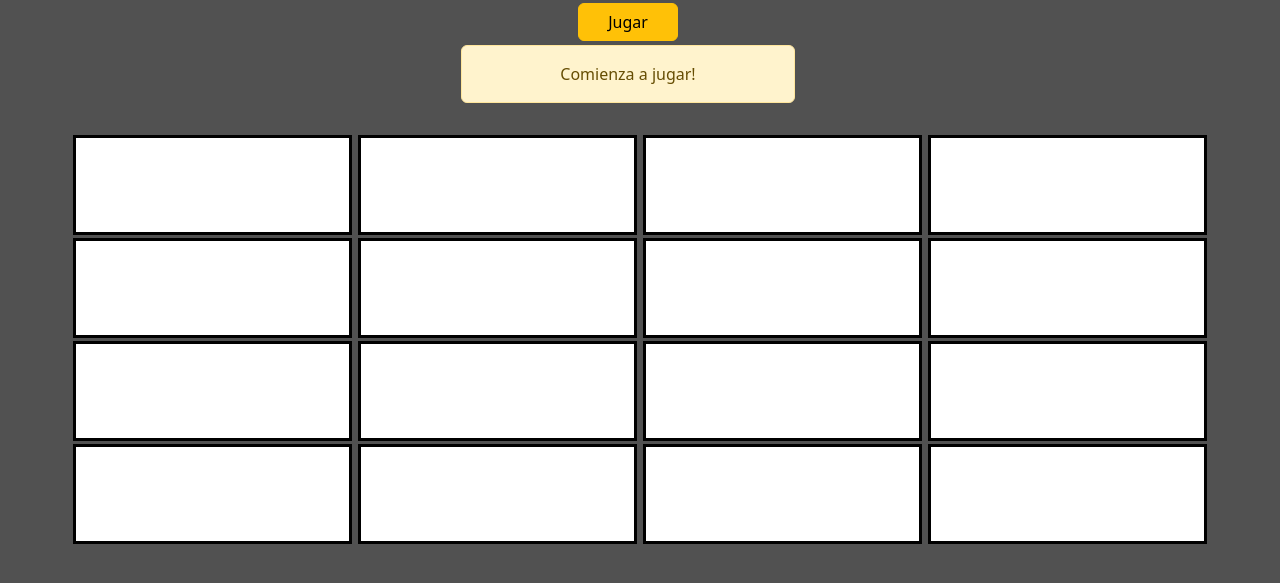
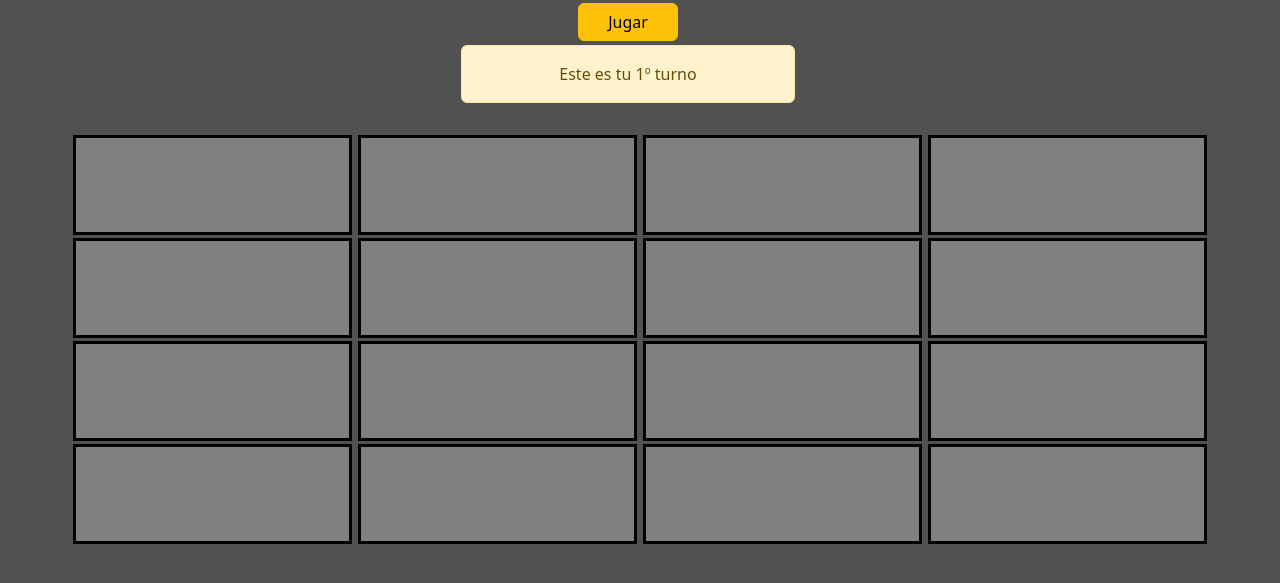
Before and after one commit to Rodrigo-ade/memo-test, a website: page index.html in a window 1280 px wide. Both pictures are taken after a click on the button "Jugar". Shown: the part 53-636 px from the top of the page. Drawn offline with nearby package versions, Linux system fonts and the light colour scheme.

Commit message:
Se agrega lógica de la maquina
Antes de comenzar a jugar, se deben mezclar las fichas y colocarlas en el tablero de forma aleatoria

```diff
--- a/index.html
+++ b/index.html
@@ -16,7 +16,7 @@
             <button type="button" class="btn btn-warning mx-auto">Jugar</button>
         </div>
         <div class="row mt-1">
-            <div class="alert alert-warning" role="alert">
+            <div class="alert alert-warning" role="alert" id="situacion-turno">
                 Comienza a jugar!
             </div>
         </div>
--- a/src/index.js
+++ b/src/index.js
@@ -0,0 +1,49 @@
+const $FICHAS = document.querySelectorAll(".ficha");
+const COLORES = ["azul","rojo","amarillo","verde","violeta","naranja","celeste","blanco"];
+const PARES_DE_COLORES = COLORES.concat(COLORES);
+const $JUGAR = document.querySelector(".btn");
+let turno = 1;
+
+$JUGAR.onclick = iniciarJuego;
+
+function iniciarJuego(){
+    colocarParesColores(mezclarColores(PARES_DE_COLORES));
+    actualizarPanelTurno(`Este es tu ${turno}º turno`);
+    ocultarFichas($FICHAS);
+}
+
+function ocultarFichas($fichas){
+    $fichas.forEach(function($ficha){
+        $ficha.setAttribute("oculta", true);
+    });
+}
+
+function actualizarPanelTurno(mensaje){
+    document.querySelector("#situacion-turno").textContent = mensaje;
+}
+
+function mezclarColores(colores){
+    let coloresOrdenados = duplicarColores(colores);
+    const COLORES_MEZCLADOS = [];
+    while(coloresOrdenados.length != 0){
+        let numeroRandom = Math.floor(Math.random() * coloresOrdenados.length);
+        const COLOR = coloresOrdenados[numeroRandom];
+        COLORES_MEZCLADOS.push(COLOR);
+        coloresOrdenados.splice(numeroRandom,1);
+    }
+    return COLORES_MEZCLADOS;
+}
+
+function duplicarColores(colores){
+    let copiaColores = [];
+    colores.forEach(function (color){
+        copiaColores.push(color);
+    })
+    return copiaColores;
+}
+
+function colocarParesColores(colores){
+    colores.forEach(function(color,index){
+        $FICHAS[index].setAttribute("color",color);
+    });
+}
--- a/src/main.css
+++ b/src/main.css
@@ -23,34 +23,43 @@ h1{
     height: 100px;
 }
 
-.rojo{
+[color="rojo"]{
     background-color: red;
 }
 
-.azul{
+[color="azul"]{
     background-color: blue;
 }
 
-.amarillo{
+[color="amarillo"]{
     background-color: yellow;
 }
 
-.verde{
+[color="verde"]{
     background-color: green;
 }
 
-.celeste{
+[color="celeste"]{
     background-color: skyblue
 }
 
-.naranja{
+[color="naranja"]{
     background-color: orange;
 }
 
-.violeta{
+[color="violeta"]{
     background-color: violet;
 }
 
-.blanco{
+[color="blanco"]{
     background-color: white;
 }
+
+
+[oculta=true]{
+    background-color: grey;
+}
+
+[color="encontrada"]{
+    background-color: black;
+}
```
